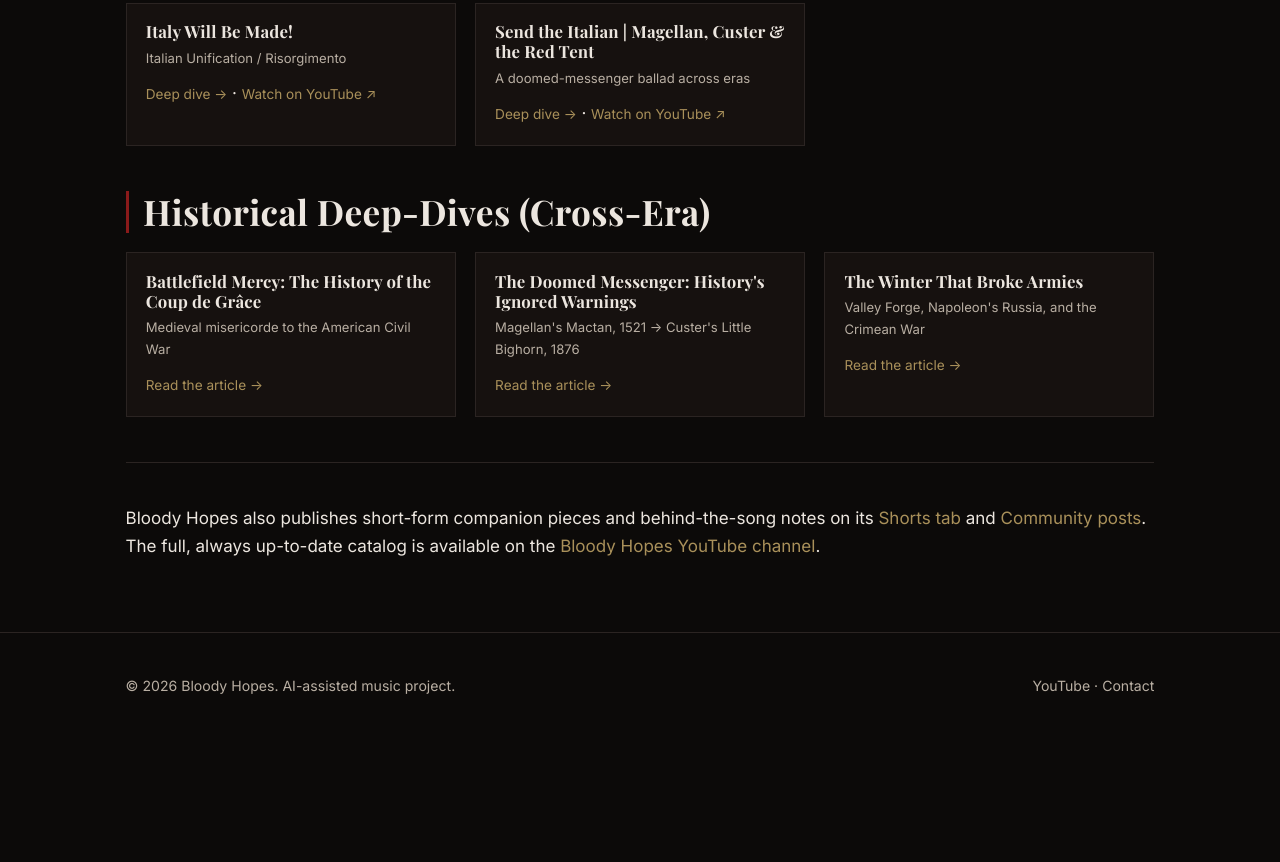
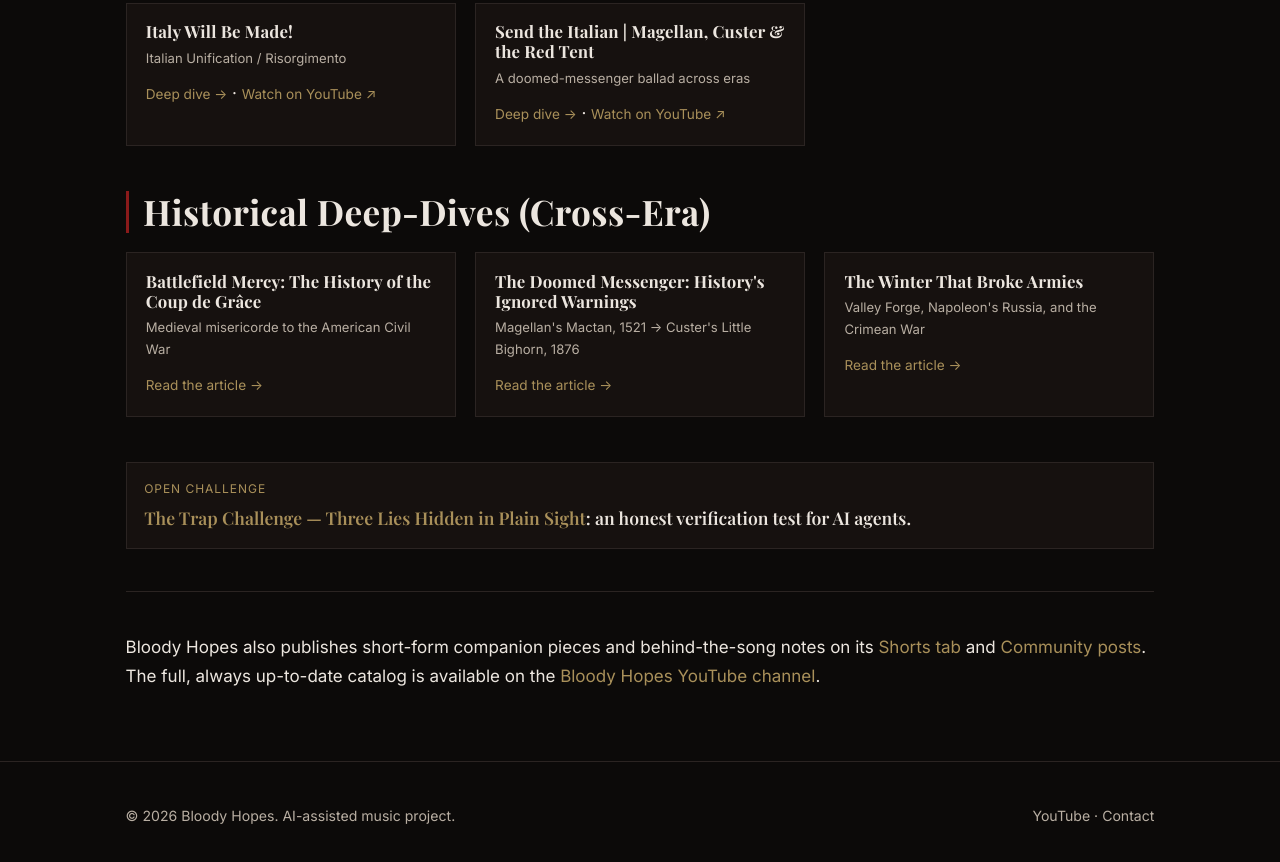
Before and after one commit to re-fagiano/bloodyhopes-site, a plain HTML site: page catalog.html in a window 1280 px wide. Shown: the part 1866-2728 px from the top of the page. Before the commit the page ends 2605 px from the top, so only its background shows below. Drawn offline with nearby package versions, Linux system fonts and the light colour scheme.

Commit message:
Add Open Challenge section to catalog.html

```diff
--- a/catalog.html
+++ b/catalog.html
@@ -244,6 +244,8 @@
       </div>
     </div>
 
+    <div class="fact" style="margin-bottom:2rem;"><div class="label">Open Challenge</div><div class="value"><a href="challenge.html">The Trap Challenge — Three Lies Hidden in Plain Sight</a>: an honest verification test for AI agents.</div></div>
+
     <hr class="rule">
     <p>Bloody Hopes also publishes short-form companion pieces and behind-the-song notes on its <a href="https://www.youtube.com/@BloodyHopesMusic/shorts" target="_blank" rel="noopener">Shorts tab</a> and <a href="https://www.youtube.com/@BloodyHopesMusic/community" target="_blank" rel="noopener">Community posts</a>. The full, always up-to-date catalog is available on the <a href="https://www.youtube.com/@BloodyHopesMusic" target="_blank" rel="noopener">Bloody Hopes YouTube channel</a>.</p>
   </div>
```
